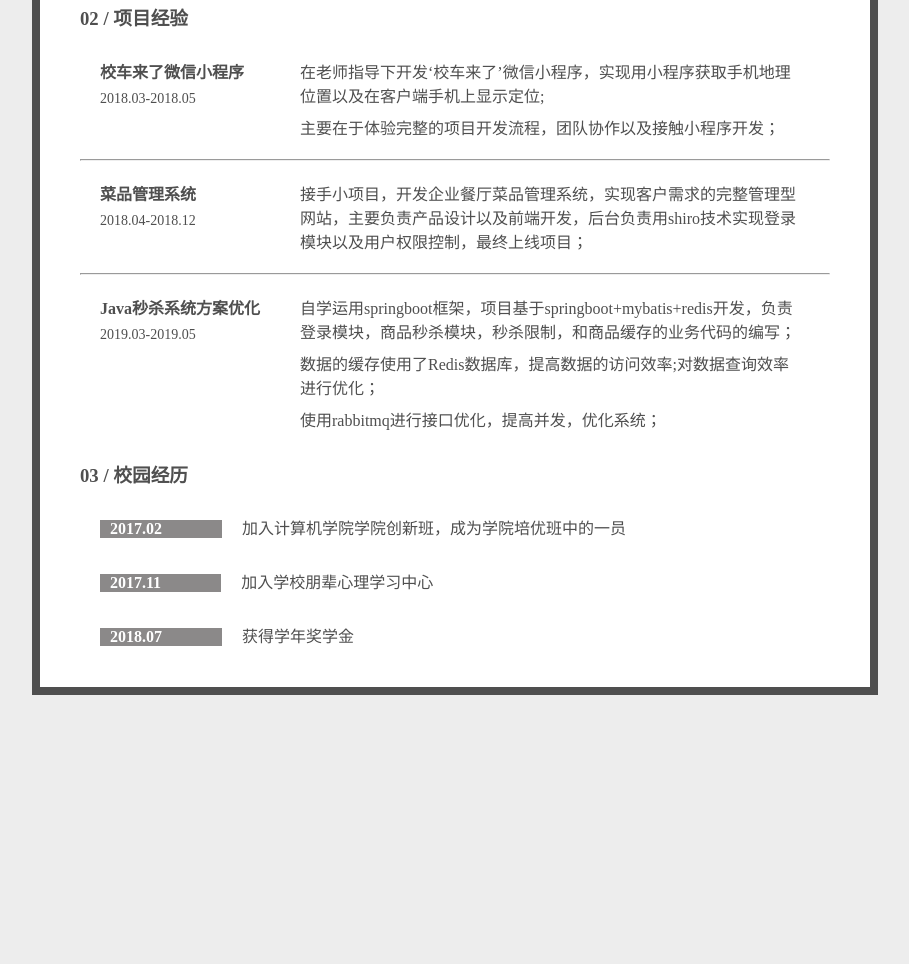
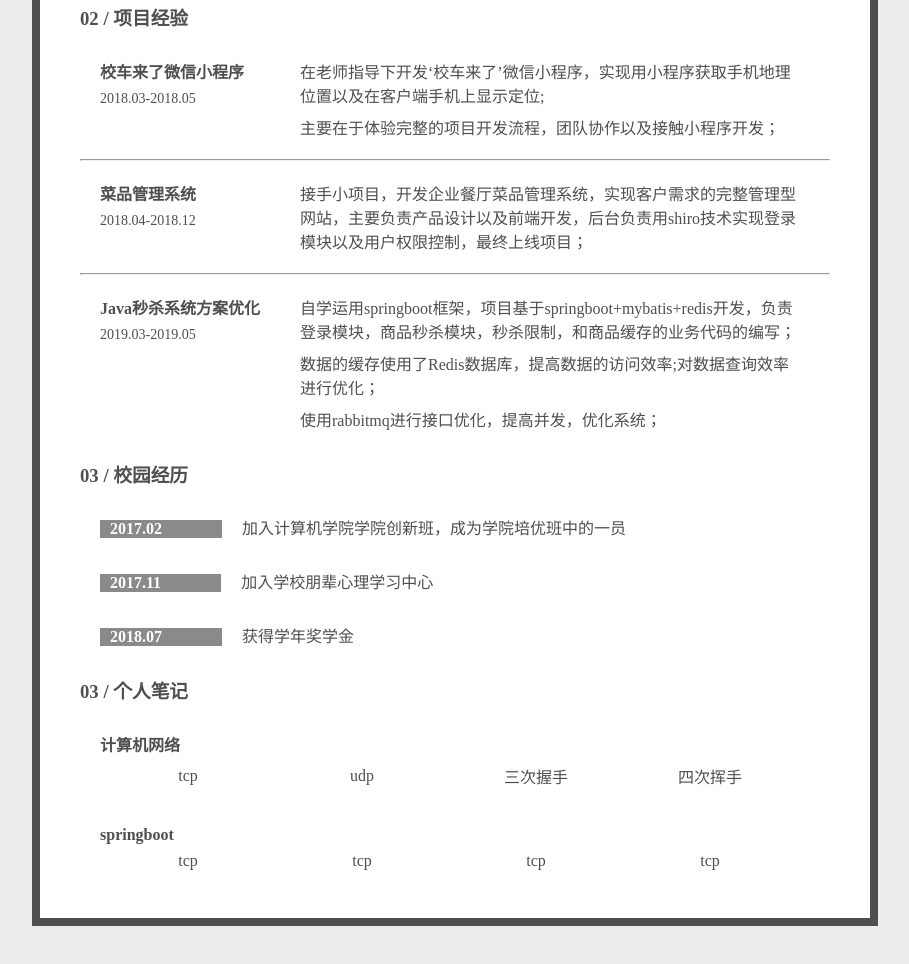
Before and after one commit to pppenger/pppenger.github.io, a plain HTML site: page index.html in a window 1280 px wide. Shown: the part 400-1364 px from the top of the page, without its empty margins (185-1094 px from the left). Before the commit the page ends 1145 px from the top, so only its background shows below. Drawn offline with Linux system fonts and the light colour scheme.

Commit message:
Update index.html

```diff
--- a/index.html
+++ b/index.html
@@ -23,6 +23,9 @@
 	h4{
 
 		margin: 0;
+	}
+	a{
+		text-decoration:none;
 	}
 	#name-div{
 		width: 100px;
@@ -52,6 +55,19 @@
 		margin: 0 20px  0 0;
 		padding: 0px 60px 0px 10px;
 		color: #fff;
+	}
+	#four td{
+		 text-align: center;
+	}
+	#four a{
+		display: inline-block;
+		 width:160px;
+		 color: #4F4F4F;
+		 padding: 5px;
+	}
+	#four a:hover{
+		background-color: #4F4F4F;
+		 color: #fff;
 	}
 	</style>
 </head>
@@ -123,6 +139,34 @@
 				</div>
 			</div>
 		</div>
+
+		<div id="four">
+			<h3>03 / 个人笔记</h3>
+			<div id="four-bag">
+				<div style="margin:10px;padding:10px;">
+					<strong>计算机网络</strong>
+					<table>
+						<tr>
+							<td><a href="../note/计算机网络/tcp">tcp</a></td>
+							<td><a href="#">udp</a></td>
+							<td><a href="#">三次握手</a></td>
+							<td><a href="#">四次挥手</a></td>
+						</tr>
+					</table>
+				</div>
+				<div style="margin:10px;padding:10px;">
+					<strong>springboot</strong>
+					<table>
+						<tr>
+							<td><a href="#">tcp</a></td>
+							<td><a href="#">tcp</a></td>
+							<td><a href="#">tcp</a></td>
+							<td><a href="#">tcp</a></td>
+						</tr>
+					</table>
+				</div>
+			</div>
+		</div>
 	</div>
 
 
```
